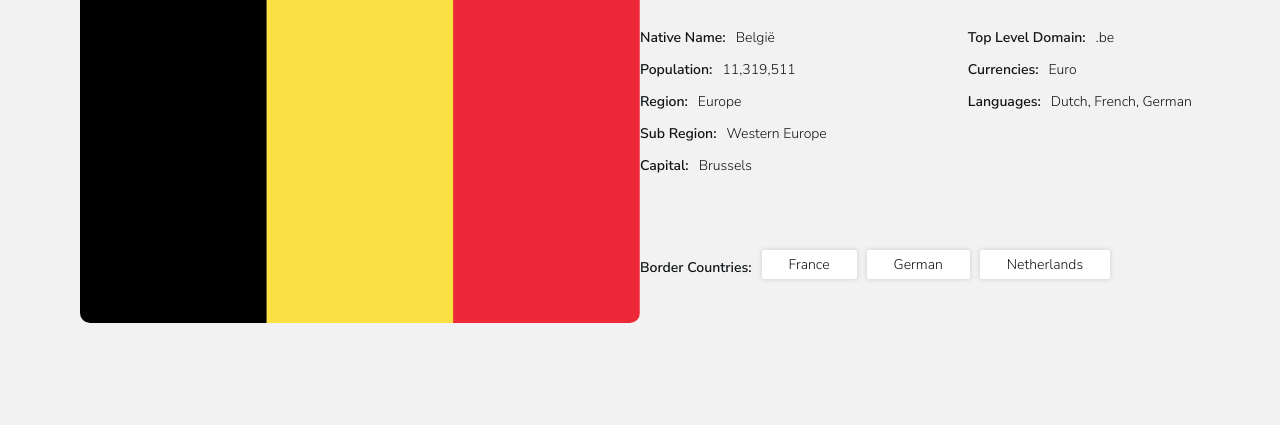
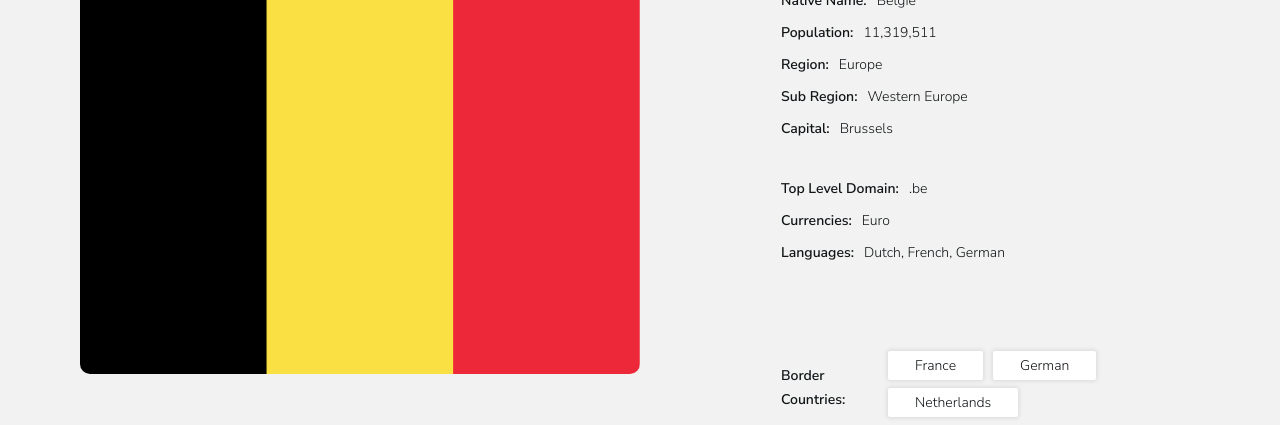
Before and after one commit to Usmonkul/countries, a plain HTML site: page country.html in a window 1280 px wide. Shown: the part 377-802 px from the top of the page. Drawn offline with Linux system fonts and the light colour scheme.

Commit message:
fix the problem on countries page

```diff
--- a/css/styles.css
+++ b/css/styles.css
@@ -259,6 +259,7 @@ img {
 .country-flag {
   width: 560px;
   border-radius: 10px;
+  margin-right: 141px;
 }
 .country-specific-info-wrapper {
   width: 100%;
@@ -273,11 +274,11 @@ img {
 }
 .country-details {
   display: flex;
+  flex-wrap: wrap;
   margin: 0;
 }
 .left-info {
   margin-right: 141px;
-  margin-bottom: 68px;
 }
 .country-details-item {
   display: flex;
@@ -291,6 +292,9 @@ img {
 .country-details-value {
   line-height: 32px;
   margin-left: 0;
+}
+.border-countries {
+  margin-top: 68px;
 }
 .border-country-details-item {
   display: flex;
```
